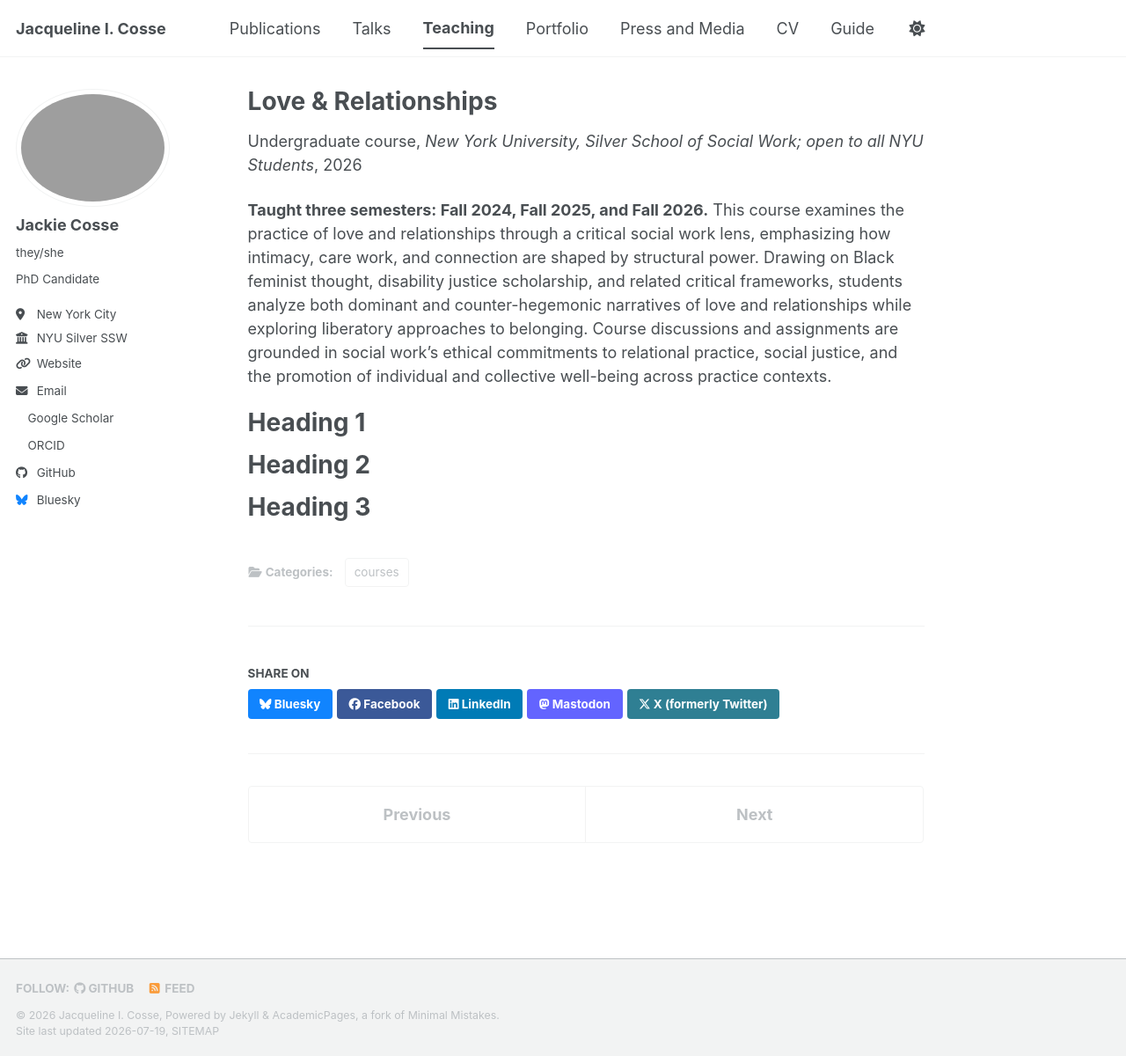
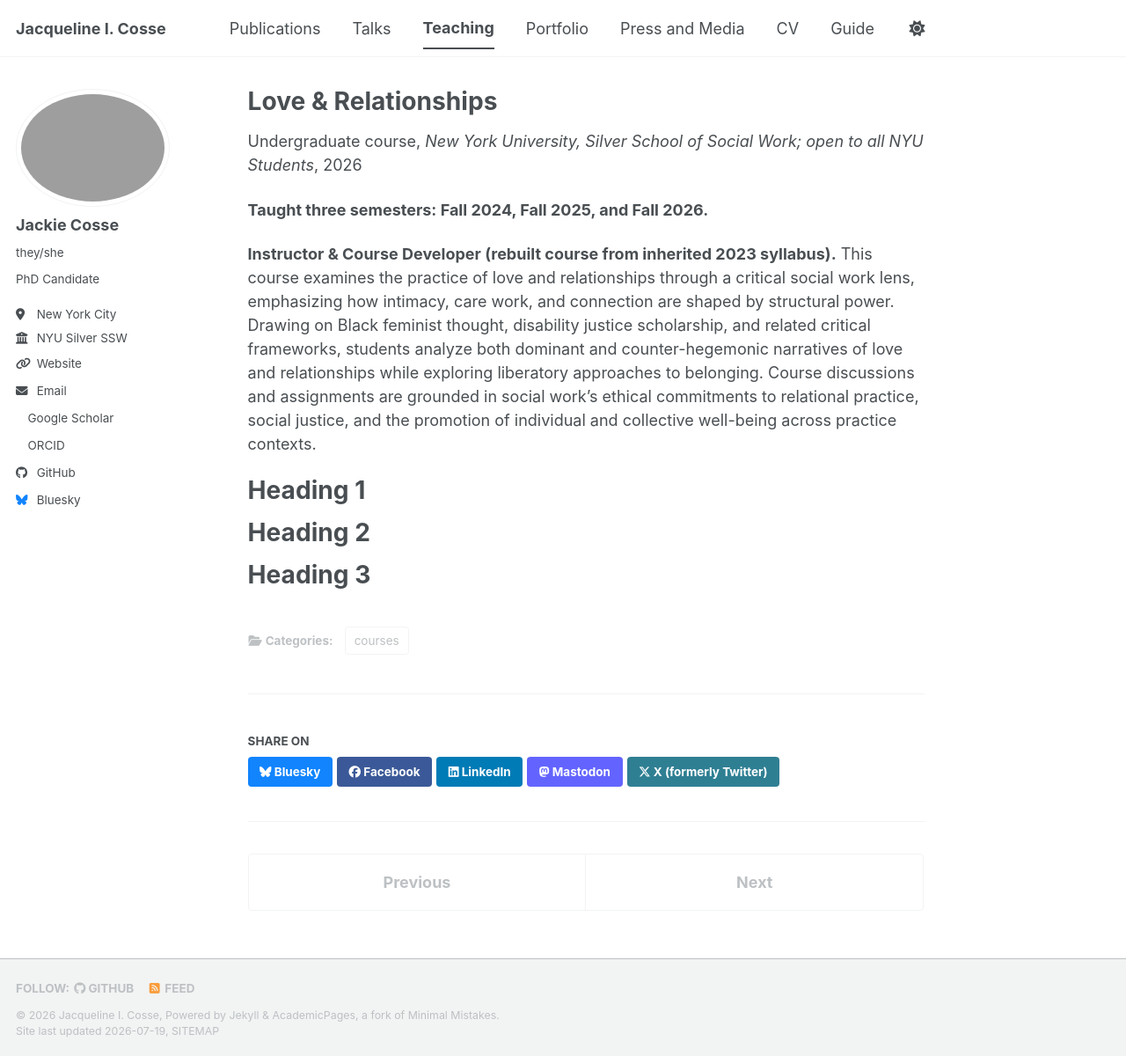
Before and after one commit to jackiecosse/jackiecosse.com, a Jekyll site: the page built from _teaching/2026-L&R-fall-teaching.md, in a window 1280 px wide and 1200 px high. Shown: the whole window at 88% size. Built offline with Jekyll 4.4.1, drawn with Linux system fonts in a browser that asks for light colours; a style sheet for code colours, icons or effects is not loaded.

Commit message:
Update 2026-L&R-fall-teaching.md

```diff
--- a/_teaching/2026-L&R-fall-teaching.md
+++ b/_teaching/2026-L&R-fall-teaching.md
@@ -8,7 +8,9 @@
 date: 2026-09-01
 location: "New York, New York"
 ---
-<b>Taught three semesters: Fall 2024, Fall 2025, and Fall 2026.</b> This course examines the practice of love and relationships through a critical social work lens, emphasizing how intimacy, care work, and connection are shaped by structural power. Drawing on Black feminist thought, disability justice scholarship, and related critical frameworks, students analyze both dominant and counter-hegemonic narratives of love and relationships while exploring liberatory approaches to belonging. Course discussions and assignments are grounded in social work’s ethical commitments to relational practice, social justice, and the promotion of individual and collective well-being across practice contexts.
+<b>Taught three semesters: Fall 2024, Fall 2025, and Fall 2026.</b>
+
+<b>Instructor & Course Developer (rebuilt course from inherited 2023 syllabus).</b> This course examines the practice of love and relationships through a critical social work lens, emphasizing how intimacy, care work, and connection are shaped by structural power. Drawing on Black feminist thought, disability justice scholarship, and related critical frameworks, students analyze both dominant and counter-hegemonic narratives of love and relationships while exploring liberatory approaches to belonging. Course discussions and assignments are grounded in social work’s ethical commitments to relational practice, social justice, and the promotion of individual and collective well-being across practice contexts.
 
 Heading 1
 ======
```
